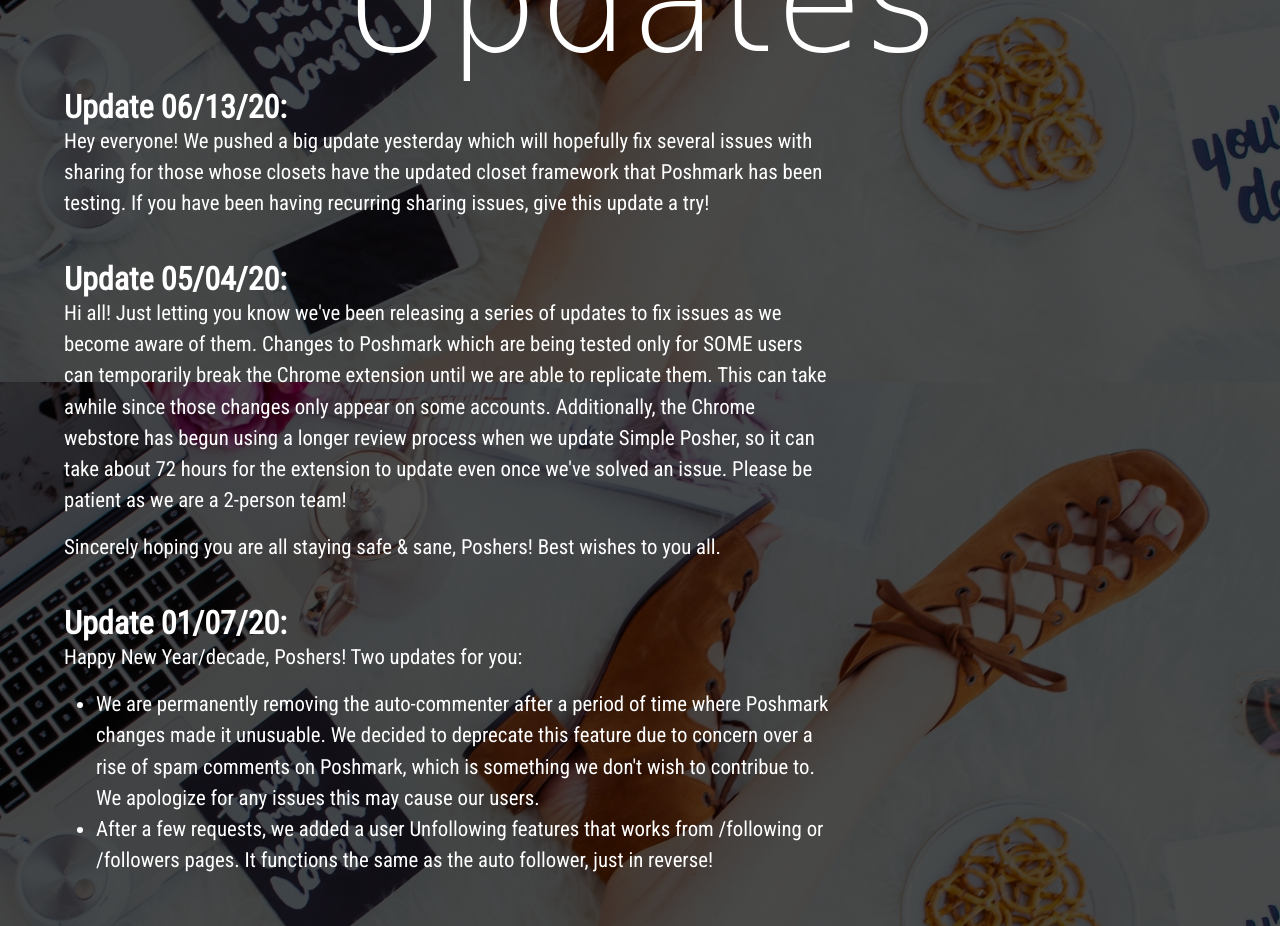
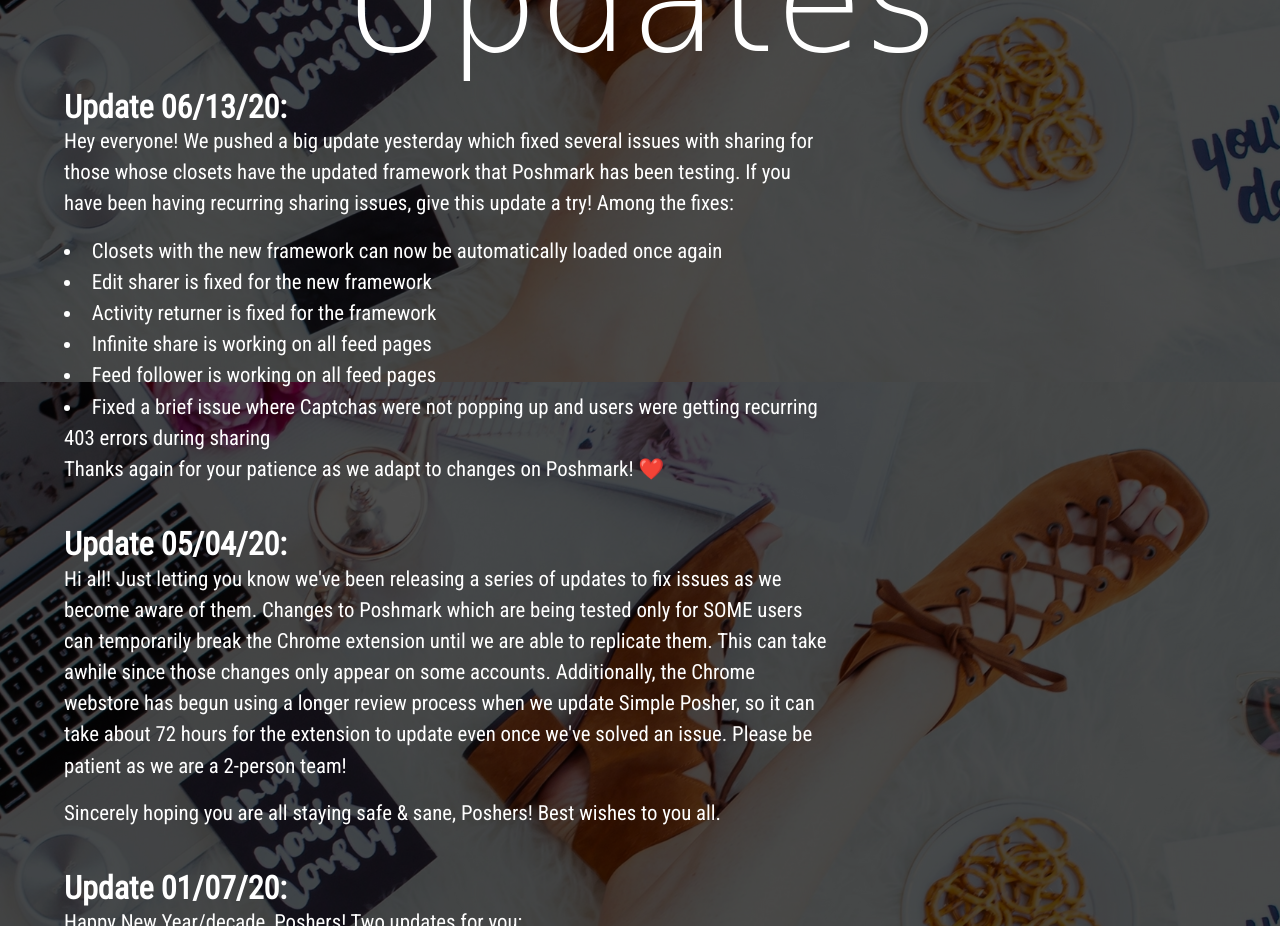
Before and after one commit to amandapgh/spwebsite-public, a plain HTML site: page index.html in a window 1280 px wide. Shown: the part 5140-6066 px from the top of the page. Drawn offline with nearby package versions, Linux system fonts and the light colour scheme; a web font is replaced by a local one.

Commit message:
updating for june 13 2020 w more details

```diff
--- a/index.html
+++ b/index.html
@@ -275,9 +275,16 @@
     <span>
       <h3>Update 06/13/20:</h3>
     </span>
-    <p>Hey everyone! We pushed a big update yesterday which will hopefully fix several issues with sharing for those whose closets
-    have the updated closet framework that Poshmark has been testing. If you have been having recurring sharing issues, give this update
-    a try!</p>
+    <p>Hey everyone! We pushed a big update yesterday which fixed several issues with sharing for those whose closets
+    have the updated framework that Poshmark has been testing. If you have been having recurring sharing issues, give this update
+    a try! Among the fixes:</p>
+    <li>Closets with the new framework can now be automatically loaded once again</li>
+    <li>Edit sharer is fixed for the new framework</li>
+    <li>Activity returner is fixed for the framework</li>
+    <li>Infinite share is working on all feed pages</li>
+    <li>Feed follower is working on all feed pages</li>
+    <li>Fixed a brief issue where Captchas were not popping up and users were getting recurring 403 errors during sharing</li>
+    <p>Thanks again for your patience as we adapt to changes on Poshmark! ❤️</p>
     <br>
 
     <span>
```
